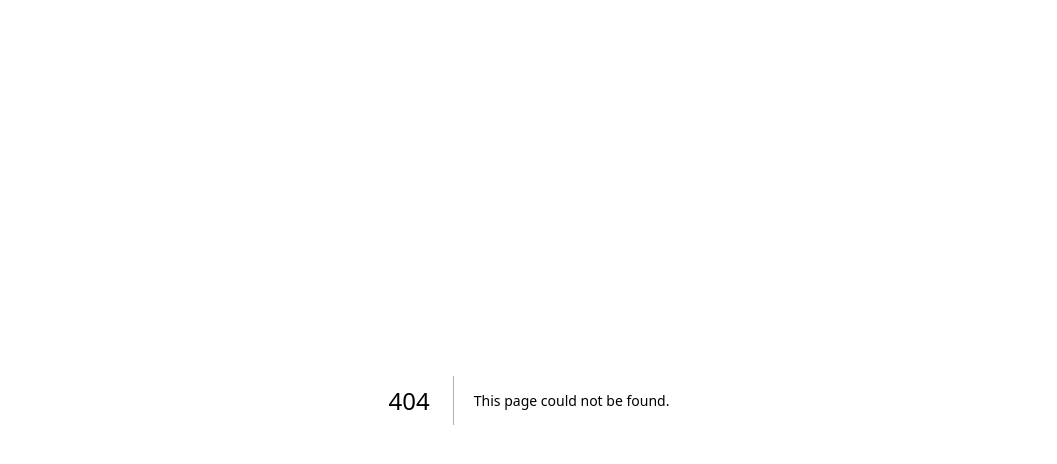
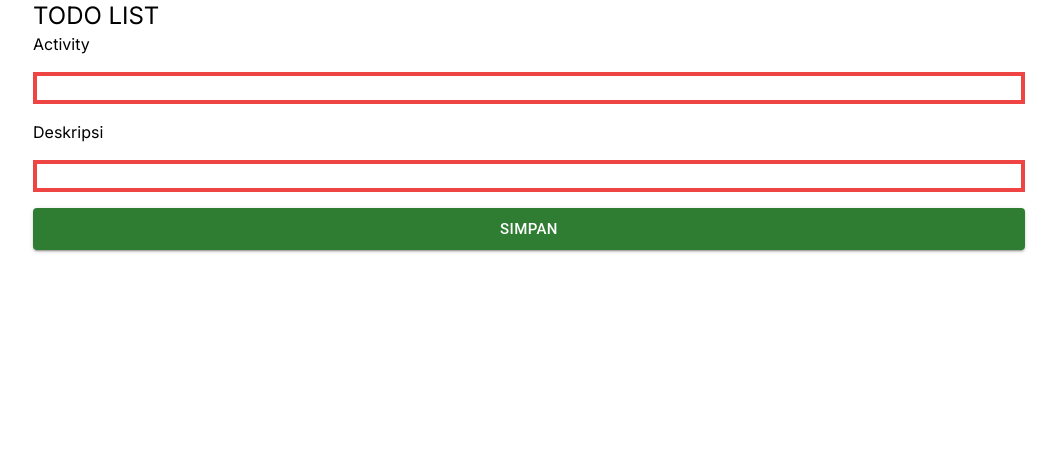
Before and after one commit to DandiA05/bootcamp-next-js, a Next.js app: page /todo in a window 1280 px wide. Before the commit this address had no page. Shown: the top 464 px of the page, without its empty margins (111-1168 px from the left). Built offline with nearby package versions, Linux system fonts and the light colour scheme.

Commit message:
add: add todo list

```diff
--- a/src/app/globals.css
+++ b/src/app/globals.css
@@ -17,13 +17,13 @@
 }
 
 body {
-  color: rgb(var(--foreground-rgb));
+  /* color: rgb(var(--foreground-rgb));
   background: linear-gradient(
       to bottom,
       transparent,
       rgb(var(--background-end-rgb))
     )
-    rgb(var(--background-start-rgb));
+    rgb(var(--background-start-rgb)); */
 }
 
 @layer utilities {
--- /dev/null
+++ b/src/app/todo/page.js
@@ -0,0 +1,96 @@
+"use client";
+import ButtonKita from "@/components/Button";
+import { useEffect, useState } from "react";
+import Button from "@mui/material/Button";
+import DeleteIcon from "@mui/icons-material/Delete";
+
+const ToDo = () => {
+  const [activity, setActivty] = useState("");
+  const [deskirpsi, setDeskripsi] = useState("");
+  const [toDoList, setToDoList] = useState([]);
+
+  const handleSubmit = (e) => {
+    e.preventDefault();
+
+    if (activity === "" && deskirpsi === "") return;
+
+    setActivty("");
+    setDeskripsi("");
+    setToDoList([...toDoList, { activity, deskirpsi }]);
+
+    // if (activity !== "" && deskirpsi !== "") {
+    //   setActivty("");
+    //   setDeskripsi("");
+    //   setToDoList([...toDoList, { activity, deskirpsi }]);
+    // }
+  };
+
+  const handleDeleteList = (index) => {
+    const newTask = toDoList;
+    newTask.splice(index, 1);
+
+    //refresh
+    setToDoList([...newTask]);
+  };
+
+  return (
+    <div className="container px-36">
+      <h1 className="text-2xl">TODO LIST</h1>
+      <form
+        onSubmit={(e) => {
+          handleSubmit(e);
+        }}
+      >
+        <div className="flex flex-col gap-4">
+          <p>Activity</p>
+          <input
+            value={activity}
+            className="border-4 border-red-500"
+            onChange={(value) => {
+              setActivty(value.target.value);
+            }}
+          />
+          <p>Deskripsi</p>
+          <input
+            value={deskirpsi}
+            className="border-4 border-red-500"
+            onChange={(value) => {
+              setDeskripsi(value.target.value);
+            }}
+          />
+          {/* <ButtonKita title={"Simpan ToDo"} type={"submit"} /> */}
+
+          <Button
+            type="submit"
+            color="success"
+            size="large"
+            variant="contained"
+          >
+            Simpan
+          </Button>
+        </div>
+      </form>
+
+      <div className="mt-4" />
+      {/* <Button title={"CEKK ToDo"} onClick={() => console.log(toDoList)} /> */}
+
+      {toDoList.map((item, index) => (
+        <div
+          key={index}
+          className="border mb-4 p-4 flex flex-row justify-between"
+        >
+          <div>
+            <p className="text-[24px]">{item.activity}</p>
+            <p className="text-[14px]">{item.deskirpsi}</p>
+          </div>
+          {/* <ButtonKita title={"Hapus"} onClick={() => handleDeleteList(index)} /> */}
+          <Button variant="outlined" startIcon={<DeleteIcon />}>
+            Delete
+          </Button>
+        </div>
+      ))}
+    </div>
+  );
+};
+
+export default ToDo;
--- a/src/components/Button/index.js
+++ b/src/components/Button/index.js
@@ -1,9 +1,10 @@
 import React, { useMemo } from "react";
 
-const Button = ({ title, onClick = () => {} }) => {
+const Button = ({ title, onClick = () => {}, type }) => {
   const test = useMemo(() => {}, []);
   return (
     <button
+      type={type}
       onClick={onClick}
       className="bg-[#FF5733] text-white
   text-center px-6 py-4"
```
Also changed, not shown: package.json (+9 -5 lines), src/app/profile/page.js (renamed from src/app/profile/index.js), 1 other file (tests, documents, lock files or other folders).
